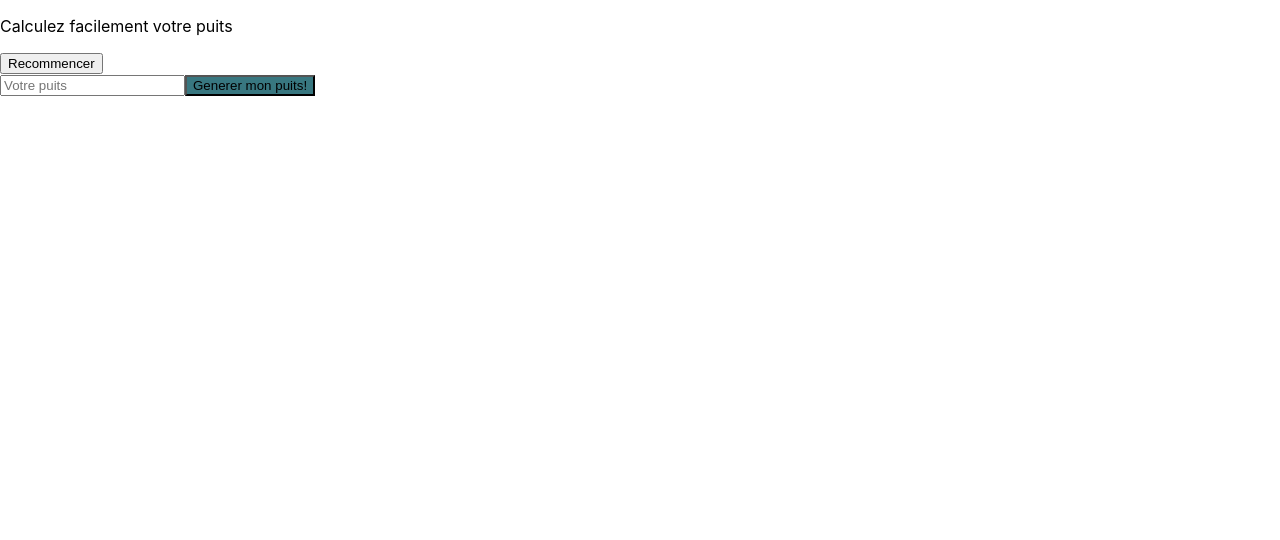
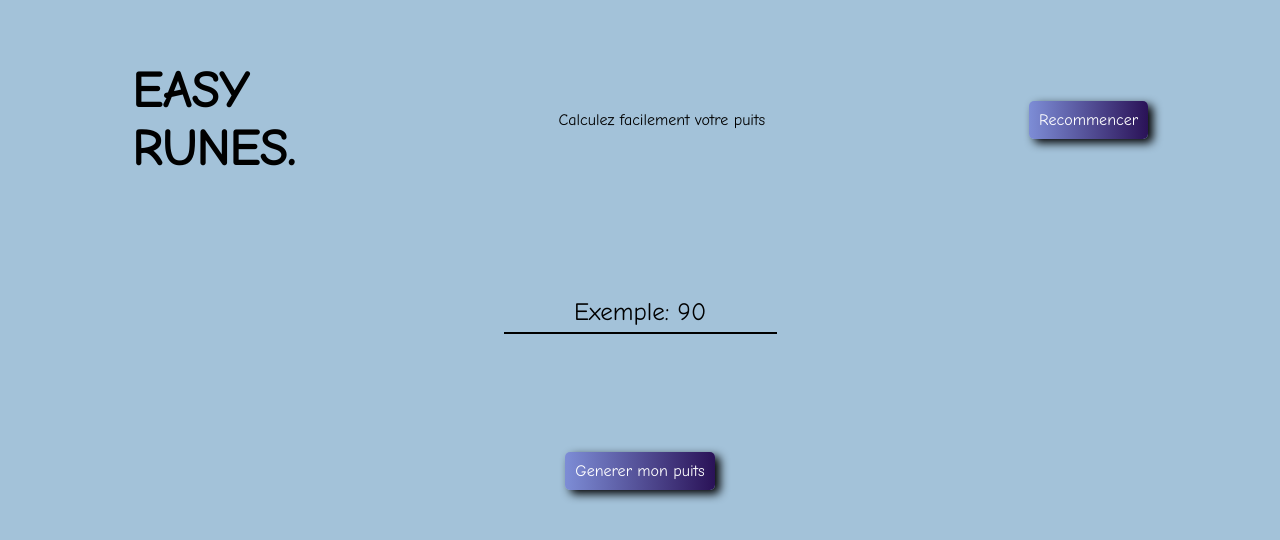
Before and after one commit to ValentinoCascione/easy-runes, a React (Create React App) app: page / in a window 1280 px wide. Shown: the top 540 px of the page. Built offline with nearby package versions, Linux system fonts and the light colour scheme.

Commit message:
add design

```diff
--- a/src/App.scss
+++ b/src/App.scss
@@ -1,3 +1,19 @@
 @import 'styles/config';
 @import 'styles/buttons';
 @import 'styles/puits';
+@import 'styles/header';
+
+@import url('https://fonts.googleapis.com/css2?family=Comic+Neue&display=swap');
+
+body, html {
+    margin: 0;
+    padding: 0;
+    height: 100%;
+    width: 100%;
+    background: #A3C2D9;
+    font-family: 'Comic Neue', cursive;
+}
+
+#root, .App {
+    height: 100%;
+}
--- a/src/components/Header.js
+++ b/src/components/Header.js
@@ -9,6 +9,7 @@ class Header extends Component {
     render() {
         return (
             <header>
+                <p className='logo'>Easy <br></br> Runes.</p>
                 <p>Calculez facilement votre puits</p>
                 <button onClick={this.reload} >Recommencer</button>
             </header>
--- a/src/components/Informations.js
+++ b/src/components/Informations.js
@@ -4,7 +4,7 @@ class Informations extends Component {
     render() {
         return (
             <div>
-                <div>Tu as passé {this.props.times} rune{this.props.times > 1 ? 's' : ''} {this.props.runes} en succès {this.props.success}!</div>
+                <div>Tu as passé <span className='span-rune'>{this.props.times} rune{this.props.times > 1 ? 's' : ''}</span> {this.props.runes} en <span className="span-success">succès {this.props.success}</span></div>
             </div>
         )
     }
--- a/src/components/Puits.js
+++ b/src/components/Puits.js
@@ -71,34 +71,40 @@ class Puits extends Component {
         let i = 0;
         if (typeof this.state.puits === 'number') {
         return (
-        <div>
-            <h1>Voici votre puits: {this.state.puits}</h1>
+        <div className='puits-div'>
+            <h1 className='general-puits'>{this.state.puits}</h1>
+            <div className='all-secondpage'>
+                <div className='all-search-runes'>
                     <input onKeyUp={this.RuneKeyUp} placeholder='Rune utilisée' className='input-rune' type='text' />
                     <div className="search-runes">
                         {RunesData.map(e => {
                             if (e.name.includes(this.state.rune)) {
-                        return <h4 onClick={this.addRuneWord} className="search-elements" key={e.id}><p className="remove-pointer">{e.name}</p> <img className="remove-pointer" src={e.image}></img></h4>
+                                return <h4 onClick={this.addRuneWord} className="search-element" key={e.id}><p className="remove-pointer">{e.name}</p> <img className="remove-pointer" src={e.image}></img></h4>
                             }
                         })}
                     </div>
-            <input onChange={this.TimesKeyUp} className='input-times' type='number' value={this.state.times} placeholder='exemple: 1' min='1' />
+                </div>
+                <input onChange={this.TimesKeyUp} className='input-times' type='number' value={this.state.times} placeholder='Exemple: 1' min='1' />
                 <select value={this.state.success} onChange={this.changeSuccess}>
                     <option value="neutre">neutre</option>
                     <option value="critique">critique</option>
                 </select>
+            </div>
             <button onClick={this.changePuits} className="btn">Calculer mon puits!</button>
             <div className='informations'>
                 {this.state.infos.slice().reverse().map(el => {
                     i = i + 1
-                    return <h2 key={i}>{el}</h2>
+                    return <h2 key={i}>- {el}</h2>
                 })}
             </div>
         </div>
         )
         } else {
-            return <div>
-                <input placeholder='Votre puits' className='input-puits' type='number' min='1' />
-                <button onClick={this.myPuits} className="btn">Generer mon puits!</button>
+            return <div className='puits-div-1'>
+                <div className='all-firstpage'>
+                    <input placeholder='Exemple: 90' className='input-puits' type='number' min='1' />
+                    <button onClick={this.myPuits}>Generer mon puits</button>
+                </div>
             </div>
         }
     }
--- a/src/styles/_buttons.scss
+++ b/src/styles/_buttons.scss
@@ -1,6 +1,65 @@
-.btn {
-    background: $btn-border-color;
+button {
+    background: linear-gradient(to left, #2A1257, #7d8dd6);
+    height: auto;
+    width: auto;
+    padding: 10px;
+    border-radius: 5px;
+    border: none;
+    color: white;
+    font-size: 100%;
+    margin: 0;
+    cursor: pointer;
+    display: flex;
+    align-items: center;
+    justify-content: center;
+    text-align: center;
+    font-family: 'Comic Neue', cursive;
+    transition: transform .2s;
+    box-shadow: 5px 4px 10px black;
+
     &:focus {
         outline: none;
     }
+
+    &:hover {
+        transform: scale(1.02);
+    }
 }
+
+input, select {
+    border: none;
+    border-bottom: 2px solid black;
+    background: #A3C2D9;
+    display: flex;
+    justify-content: center;
+    height: 40px;
+    width: auto;
+    font-size: 25px;
+    align-items: center;
+    text-align: center;
+    font-family: 'Comic Neue', cursive;
+    color: black;
+
+    &:focus {
+        outline: none;
+    }
+
+    &::placeholder {
+        color: black;
+    }
+
+    option {
+        cursor: pointer;
+    }
+}
+
+input::-webkit-outer-spin-button,
+input::-webkit-inner-spin-button {
+  -webkit-appearance: none;
+  margin: 0;
+}
+
+/* Firefox */
+input[type=number] {
+  -moz-appearance: textfield;
+}
--- a/src/styles/_config.scss
+++ b/src/styles/_config.scss
@@ -1 +1,11 @@
-$btn-border-color: #387780;
+$btn-border-color: white;
+
+.span-success {
+    text-transform: uppercase;
+    color: green;
+}
+
+.span-rune {
+    text-transform: uppercase;
+    color: rgb(26, 26, 117);
+}
--- /dev/null
+++ b/src/styles/_header.scss
@@ -0,0 +1,13 @@
+header {
+    height: 30%;
+    width: 100%;
+    display: flex;
+    justify-content: space-around;
+    align-items: center;
+
+    .logo {
+        font-size: 50px;
+        text-transform: uppercase;
+        font-weight: bold;
+    }
+}
--- a/src/styles/_puits.scss
+++ b/src/styles/_puits.scss
@@ -2,9 +2,9 @@
     pointer-events: none;
 }
 
-.search-elements {
+.search-element {
     display: flex;
-    margin: 0;
+    margin: 5px;
     width: 80px;
     height: 80px;
     border: 1px solid;
@@ -25,3 +25,102 @@
         transform: scale(1.1);
     }
 }
+
+.puits-div-1 {
+    height: 70%;
+    display: flex;
+    flex-direction: column;
+    align-items: center;
+}
+
+.puits-div {
+    height: 70%;
+    display: flex;
+    justify-content: center;
+    flex-direction: column;
+    align-items: center;
+    position: relative;
+
+    .general-puits {
+        position: absolute;
+        top: -48px;
+        margin: 0;
+        box-shadow: 5px 4px 20px black;
+        height: 150px;
+        width: 150px;
+        display: flex;
+        justify-content: center;
+        align-items: center;
+        border-radius: 50%;
+        color: white;
+        background: linear-gradient(to left, #2A1257, #7d8dd6);
+        font-size: 90px;
+    }
+}
+
+.all-firstpage {
+    margin-top: 50px;
+    display: flex;
+    flex-direction: column;
+    justify-content: space-between;
+    align-items: center;
+    height: 200px;
+
+}
+
+.all-secondpage {
+    display: flex;
+    width: 70%;
+    justify-content: space-around;
+    position: absolute; top: 150px; left: 0;
+
+    input[type=number] {
+        width: 100px;
+    }
+
+    .all-search-runes {
+        display: flex;
+        flex-direction: column;
+
+        .search-runes {
+            display: flex;
+            justify-content: center;
+            width: 260px;
+            flex-wrap: wrap;
+        }
+    }
+}
+
+.informations {
+    position: absolute; top: 150px; right: 0;
+    width: auto;
+    max-height: 200px;
+    overflow-y: auto;
+
+    h2 {
+        font-size: 18px;
+        margin: 20px;
+        display: flex;
+        align-items: center;
+    }
+}
+
+.informations::-webkit-scrollbar-track
+{
+	-webkit-box-shadow: inset 0 0 6px rgba(0,0,0,0.3);
+	border-radius: 10px;
+	background-color: #F5F5F5;
+}
+
+.informations::-webkit-scrollbar
+{
+	width: 12px;
+	background-color: #F5F5F5;
+}
+
+.informations::-webkit-scrollbar-thumb
+{
+	border-radius: 10px;
+	-webkit-box-shadow: inset 0 0 6px rgba(0,0,0,.3);
+	background-color: #555;
+}
```
Lines whose indentation alone changed are shown as unchanged.
